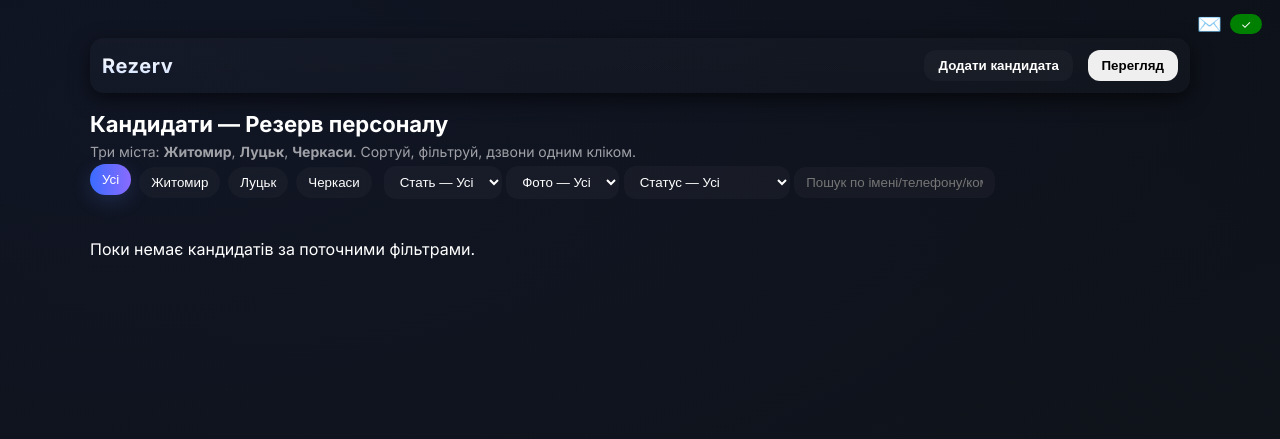
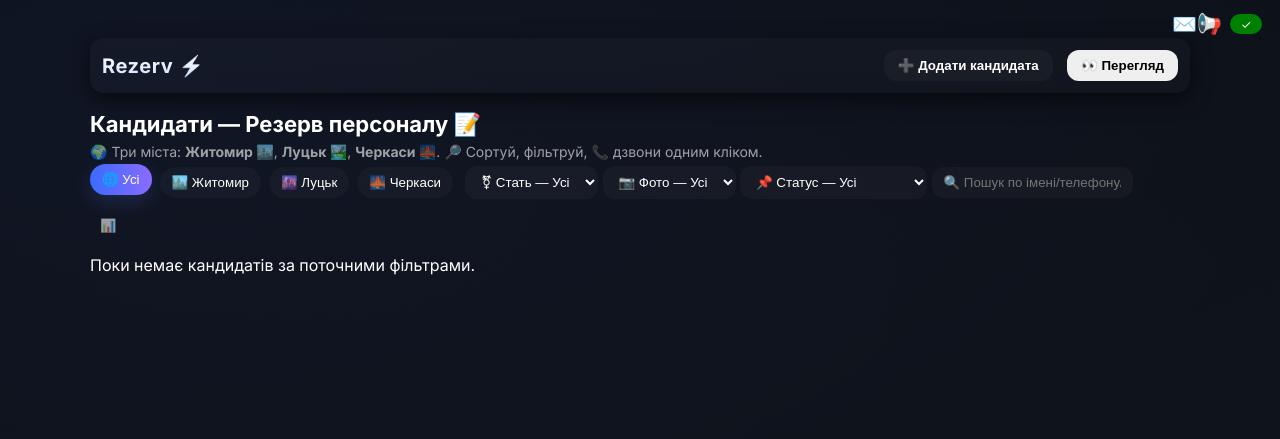
Before and after one commit to Tim-Bim/rezerv, a Flask app: page / in a window 1280 px wide. Shown: the top 439 px of the page. Run offline with Flask 3, Linux system fonts and the light colour scheme; data that the repository does not hold is empty.

Commit message:
Update index.html

```diff
--- a/templates/index.html
+++ b/templates/index.html
@@ -3,7 +3,7 @@
 <head>
   <meta charset="utf-8" />
   <meta name="viewport" content="width=device-width,initial-scale=1" />
-  <title>HR — Candidates</title>
+  <title>HR — Candidates 👨‍💼👩‍💼</title>
   <link href="{{ url_for('static', filename='style.css') }}" rel="stylesheet">
   <link href="https://fonts.googleapis.com/css2?family=Inter:wght@300;400;600;700;800&display=swap" rel="stylesheet">
 </head>
@@ -13,7 +13,7 @@
     <!-- Notifications -->
     <div id="notifWrap" style="position:fixed;top:14px;right:18px;z-index:9999;">
       <div id="notifBtn" style="display:flex;align-items:center;gap:8px;cursor:pointer;user-select:none;">
-        <span style="font-size:20px;line-height:1;">✉️</span>
+        <span style="font-size:20px;line-height:1;">✉️📢</span>
         <span id="notifDot" style="min-width:20px;height:20px;border-radius:999px;display:inline-flex;align-items:center;justify-content:center;font-size:12px;padding:0 6px;background:gray;color:#fff;"></span>
       </div>
       <div id="notifPanel" class="hidden" style="width:320px;max-height:420px;overflow:auto;background:var(--panel-bg,#0f1115);color:var(--text,#eee);padding:10px;border-radius:10px;box-shadow:0 10px 30px rgba(0,0,0,0.6);margin-top:10px;"></div>
@@ -21,181 +21,176 @@
 
     <!-- Topbar -->
     <nav class="topbar">
-      <div class="logo">Rezerv</div>
+      <div class="logo">Rezerv ⚡</div>
       <div class="top-actions">
-        <button id="btnAdd" class="btn ghost">Додати кандидата</button>
-        <button id="btnView" class="btn">Перегляд</button>
+        <button id="btnAdd" class="btn ghost">➕ Додати кандидата</button>
+        <button id="btnView" class="btn">👀 Перегляд</button>
       </div>
     </nav>
 
     <!-- Hero Section -->
     <section class="hero">
-      <h1>Кандидати — Резерв персоналу</h1>
-      <p class="lead">Три міста: <strong>Житомир</strong>, <strong>Луцьк</strong>, <strong>Черкаси</strong>. Сортуй, фільтруй, дзвони одним кліком.</p>
+      <h1>Кандидати — Резерв персоналу 📝</h1>
+      <p class="lead">🌍 Три міста: <strong>Житомир 🏙️</strong>, <strong>Луцьк 🏞️</strong>, <strong>Черкаси 🌉</strong>.
+      🔎 Сортуй, фільтруй, 📞 дзвони одним кліком.</p>
     </section>
 
     <!-- Controls / Filters -->
     <section class="controls">
       <div class="filters-row">
         <div class="chips">
-          <button class="chip active" data-city="all">Усі</button>
-          <button class="chip" data-city="Житомир">Житомир</button>
-          <button class="chip" data-city="Луцьк">Луцьк</button>
-          <button class="chip" data-city="Черкаси">Черкаси</button>
+          <button class="chip active" data-city="all">🌐 Усі</button>
+          <button class="chip" data-city="Житомир">🏙️ Житомир</button>
+          <button class="chip" data-city="Луцьк">🌆 Луцьк</button>
+          <button class="chip" data-city="Черкаси">🌉 Черкаси</button>
         </div>
 
         <div class="filter-group">
           <select id="filterGender" class="select">
-            <option value="all">Стать — Усі</option>
-            <option value="male">Чоловік</option>
-            <option value="female">Жінка</option>
+            <option value="all">⚧ Стать — Усі</option>
+            <option value="male">👨 Чоловік</option>
+            <option value="female">👩 Жінка</option>
           </select>
 
           <select id="filterPhoto" class="select">
-            <option value="all">Фото — Усі</option>
-            <option value="with">Є фото</option>
-            <option value="no">Без фото</option>
+            <option value="all">📷 Фото — Усі</option>
+            <option value="with">✅ Є фото</option>
+            <option value="no">❌ Без фото</option>
           </select>
 
           <select id="filterStatus" class="select">
-            <option value="all">Статус — Усі</option>
-            <option value="good">Перспективний</option>
-            <option value="normal">Норм</option>
-            <option value="unclear">Непонятно</option>
-            <option value="notCalled">Не обдзвонений</option>
-            <option value="called">Обдзвонений</option>
-            <option value="interning">Стажується</option>
-            <option value="hired">Працевлаштований</option>
-            <option value="rejected">Відмова</option>
+            <option value="all">📌 Статус — Усі</option>
+            <option value="good">🌟 Перспективний</option>
+            <option value="normal">👌 Норм</option>
+            <option value="unclear">❓ Непонятно</option>
+            <option value="notCalled">📭 Не обдзвонений</option>
+            <option value="called">📞 Обдзвонений</option>
+            <option value="interning">🛠️ Стажується</option>
+            <option value="hired">💼 Працевлаштований</option>
+            <option value="rejected">🚫 Відмова</option>
           </select>
 
-          <input id="searchText" class="search" placeholder="Пошук по імені/телефону/коментарю" />
+          <input id="searchText" class="search" placeholder="🔍 Пошук по імені/телефону/коментарю" />
         </div>
       </div>
 
-      <div id="statsBar" style="margin-top:12px;padding:6px 10px;color:var(--muted,#9aa2b2);font-size:13px;"></div>
+      <div id="statsBar" style="margin-top:12px;padding:6px 10px;color:var(--muted,#9aa2b2);font-size:13px;">📊</div>
     </section>
 
     <!-- Cards Container -->
-    <main class="cards-wrap" id="cardsWrap"></main>
+    <main class="cards-wrap" id="cardsWrap">💳</main>
 
     <!-- Detail Panel -->
     <div id="detailPanel" class="panel hidden">
       <div class="panel-inner">
-        <button id="closePanel" class="panel-close">&times;</button>
-        <div id="detailContent"></div>
+        <button id="closePanel" class="panel-close">&times; ❌</button>
+        <div id="detailContent">📄</div>
       </div>
     </div>
 
     <!-- Modal / Add & Edit Candidate -->
     <div id="modal" class="modal hidden">
       <div class="modal-card">
-        <h2 id="modalTitle">Додати кандидата</h2>
+        <h2 id="modalTitle">➕ Додати кандидата</h2>
 
         <div class="form-grid">
-          <!-- Start date first -->
-          <label>Старт
+          <label>📅 Старт
             <input id="startDateInput" type="date">
           </label>
 
-          <!-- City / Gender / Age / Photo / Name -->
-          <label>Місто
+          <label>🌍 Місто
             <select id="cityInput">
-              <option value="Житомир">Житомир</option>
-              <option value="Луцьк">Луцьк</option>
-              <option value="Черкаси">Черкаси</option>
+              <option value="Житомир">🏙️ Житомир</option>
+              <option value="Луцьк">🌆 Луцьк</option>
+              <option value="Черкаси">🌉 Черкаси</option>
             </select>
           </label>
 
-          <label>Стать
+          <label>⚧ Стать
             <select id="genderInput">
-              <option value="male">Чоловік</option>
-              <option value="female">Жінка</option>
+              <option value="male">👨 Чоловік</option>
+              <option value="female">👩 Жінка</option>
             </select>
           </label>
 
-          <label>Вік
+          <label>🎂 Вік
             <input id="ageInput" type="number" min="14" max="100">
           </label>
 
-          <label>Фото
+          <label>📷 Фото
             <input id="photoInput" type="file" accept="image/*">
           </label>
 
-          <label>ФІО
+          <label>📝 ФІО
             <input id="nameInput" type="text" placeholder="ПІБ">
           </label>
 
-          <!-- Work Experience / Current Work / Period / Systems -->
-          <label>Досвід роботи
+          <label>💼 Досвід роботи
             <input id="experienceInput" type="text" placeholder="Коротко">
           </label>
 
-          <label>Зараз працює?
+          <label>👔 Зараз працює?
             <select id="workingInput">
-              <option value="no">Ні</option>
-              <option value="yes">Так</option>
+              <option value="no">❌ Ні</option>
+              <option value="yes">✅ Так</option>
             </select>
           </label>
 
-          <label>Період роботи
+          <label>⏳ Період роботи
             <select id="workTimeInput">
-              <option value="permanent">Постійно</option>
-              <option value="temporary">Тимчасово</option>
+              <option value="permanent">♾️ Постійно</option>
+              <option value="temporary">⌛ Тимчасово</option>
             </select>
           </label>
 
-          <label>Системи / парите?
+          <label>💨 Системи / парите?
             <select id="systemsInput">
-              <option value="no">Ні</option>
-              <option value="yes">Так</option>
+              <option value="no">🚭 Ні</option>
+              <option value="yes">💨 Так</option>
             </select>
           </label>
 
-          <!-- Phone / Callback -->
-          <label>Телефон
+          <label>📞 Телефон
             <input id="phoneInput" type="tel" placeholder="+380...">
           </label>
 
-          <label>Нагадування (дата)
+          <label>⏰ Нагадування (дата)
             <input id="callbackDateInput" type="date">
           </label>
 
-          <!-- Status / Comment -->
-          <label>Статус
+          <label>📌 Статус
             <select id="statusInput">
-              <option value="good">Хороший</option>
-              <option value="normal" selected>Норм</option>
-              <option value="unclear">Непонятно</option>
-              <option value="notCalled">Не обдзвонений</option>
-              <option value="called">Обдзвонений</option>
-              <option value="interning">Стажується</option>
-              <option value="hired">Працевлаштований</option>
-              <option value="rejected">Відмова</option>
+              <option value="good">🌟 Хороший</option>
+              <option value="normal" selected>👌 Норм</option>
+              <option value="unclear">❓ Непонятно</option>
+              <option value="notCalled">📭 Не обдзвонений</option>
+              <option value="called">📞 Обдзвонений</option>
+              <option value="interning">🛠️ Стажується</option>
+              <option value="hired">💼 Працевлаштований</option>
+              <option value="rejected">🚫 Відмова</option>
             </select>
           </label>
 
-          <label>Коментар
+          <label>💬 Коментар
             <textarea id="myNoteInput"></textarea>
           </label>
 
-          <!-- Intern info -->
-          <label>Примітка: інтерн/локація
+          <label>🏢 Примітка: інтерн/локація
             <input id="internPlaceInput" type="text">
           </label>
 
-          <label>Інтерн початок
+          <label>📅 Інтерн початок
             <input id="internStartInput" type="date">
           </label>
 
-          <label>Інтерн днів
+          <label>📊 Інтерн днів
             <input id="internDaysInput" type="number" min="0">
           </label>
         </div>
 
         <div class="modal-actions">
-          <button id="saveBtn" class="btn primary">Зберегти</button>
-          <button id="cancelBtn" class="btn ghost">Скасувати</button>
+          <button id="saveBtn" class="btn primary">💾 Зберегти</button>
+          <button id="cancelBtn" class="btn ghost">❌ Скасувати</button>
         </div>
       </div>
     </div>
```
